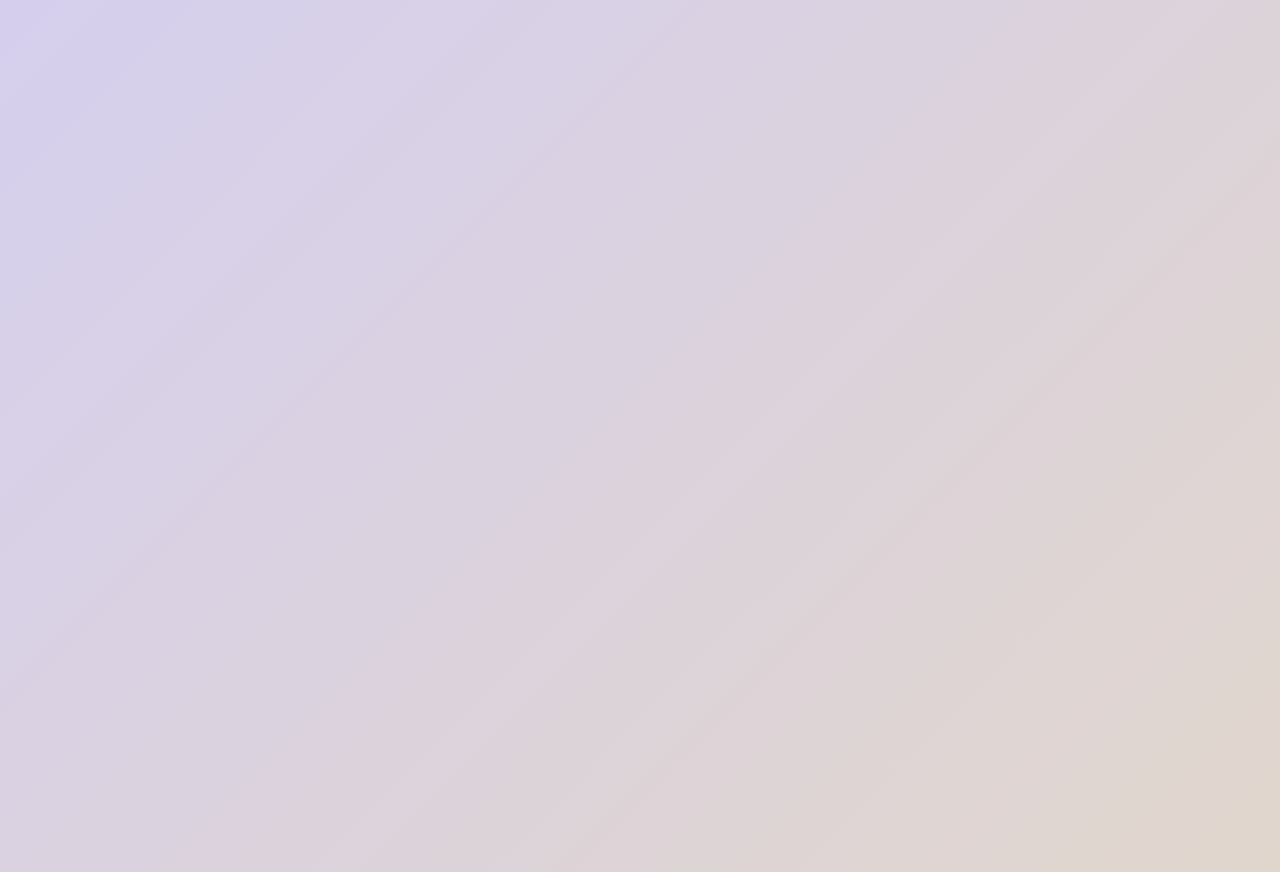
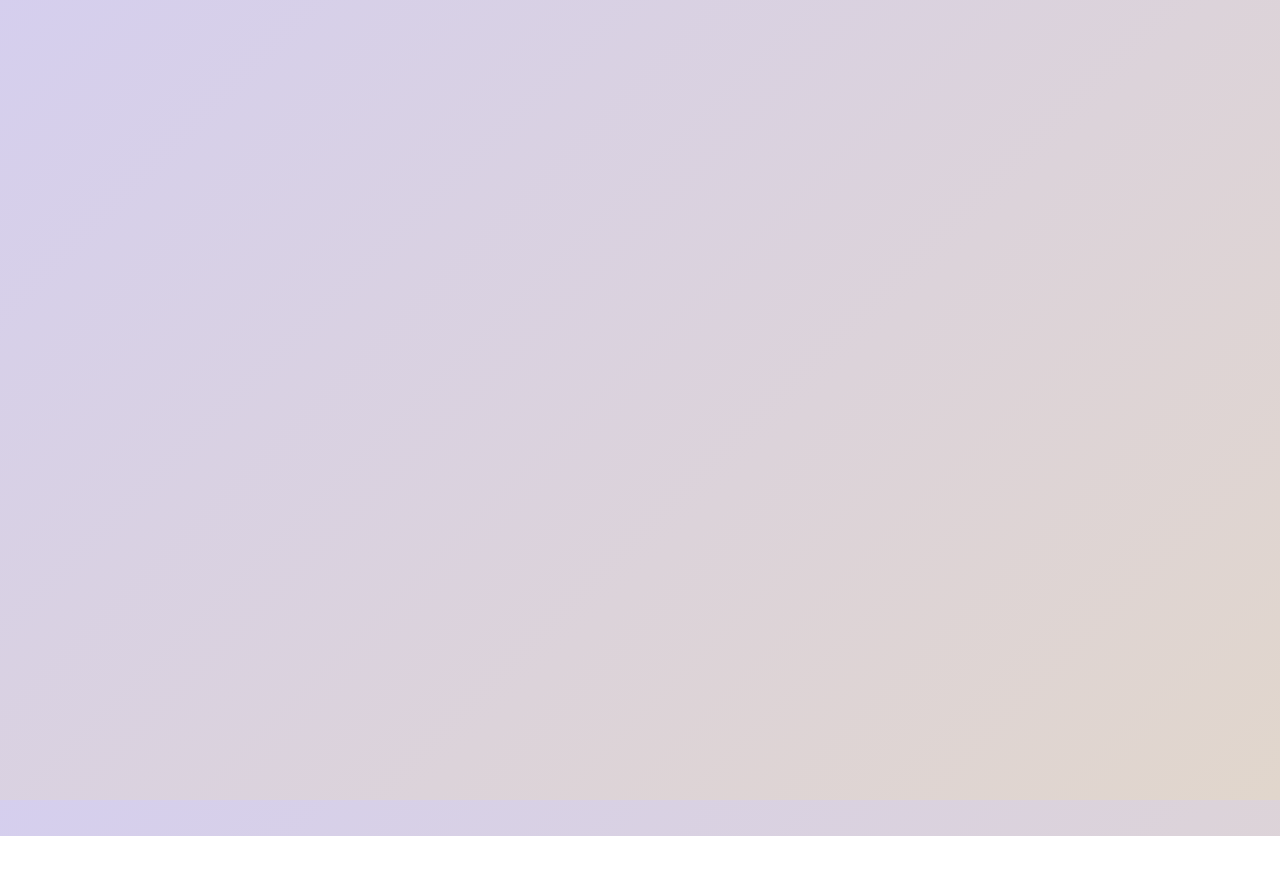
Before and after one commit to bernbecht/vfsm-lado-b, a Next.js app: page / in a window 1280 px wide. After the commit the page ends 836 px from the top, so only its background shows below. Built offline with nearby package versions, Linux system fonts and the light colour scheme.

Commit message:
🐛 fixes background reapeating when vh increased

```diff
--- a/app/globals.css
+++ b/app/globals.css
@@ -16,6 +16,10 @@
   }
 }
 
+html {
+  height: 100%;
+}
+
 body {
   color: rgb(var(--foreground-rgb));
   background: linear-gradient(
@@ -23,4 +27,7 @@ body {
     rgb(var(--background-start-rgb)) -50%,
     rgb(var(--background-end-rgb))
   );
+  background-repeat: no-repeat;
+  background-attachment: fixed;
+  height: 100%;
 }
```
